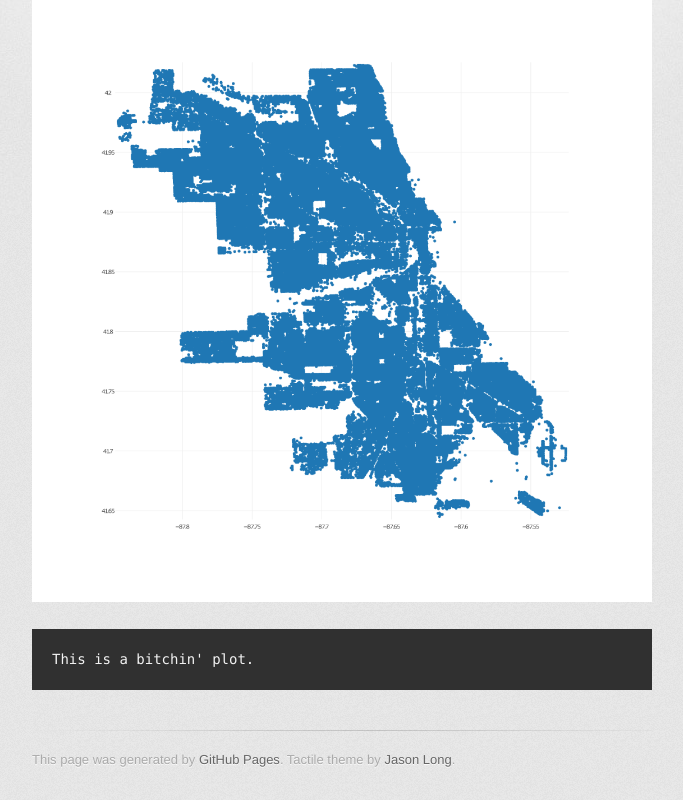
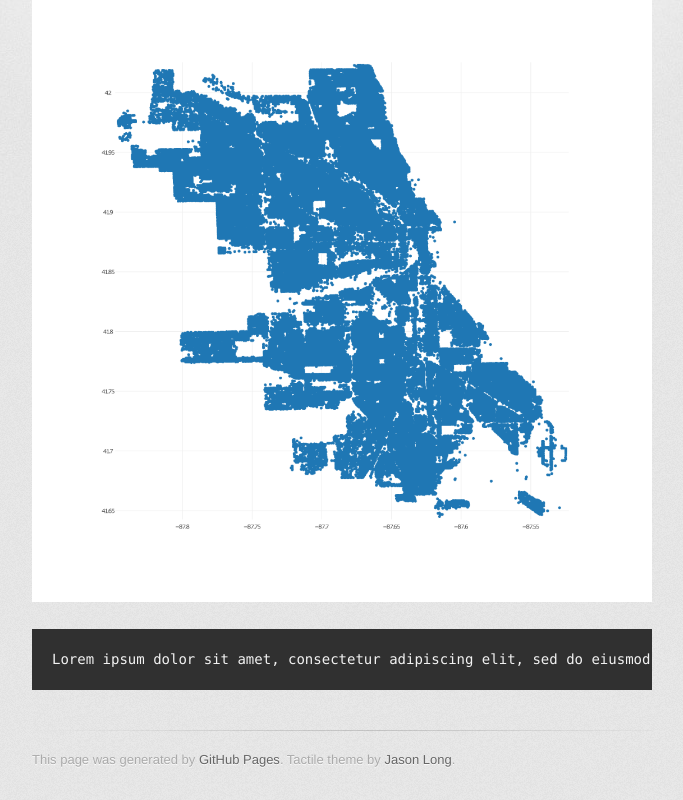
Before and after one commit to red-bin/chicago_parking_tickets, a plain HTML site: page index.html in a window 1280 px wide. Shown: the part 360-1160 px from the top of the page, without its empty margins (298-981 px from the left). Drawn offline with Linux system fonts and the light colour scheme; a web font is replaced by a local one.

Commit message:
Update index.html

```diff
--- a/index.html
+++ b/index.html
@@ -34,7 +34,7 @@
 
 <p><img src="basic-scatter.png" alt="png"></p>
 
-<div class="highlight highlight-source-python"><pre>This is a bitchin' plot.</pre></div>
+<div class="highlight highlight-source-python"><pre>Lorem ipsum dolor sit amet, consectetur adipiscing elit, sed do eiusmod tempor incididunt ut labore et dolore magna aliqua. Ut enim ad minim veniam, quis nostrud exercitation ullamco laboris nisi ut aliquip ex ea commodo consequat. Duis aute irure dolor in reprehenderit in voluptate velit esse cillum dolore eu fugiat nulla pariatur. Excepteur sint occaecat cupidatat non proident, sunt in culpa qui officia deserunt mollit anim id est laborum.</pre></div>
         </section>
 
         <footer>
```
